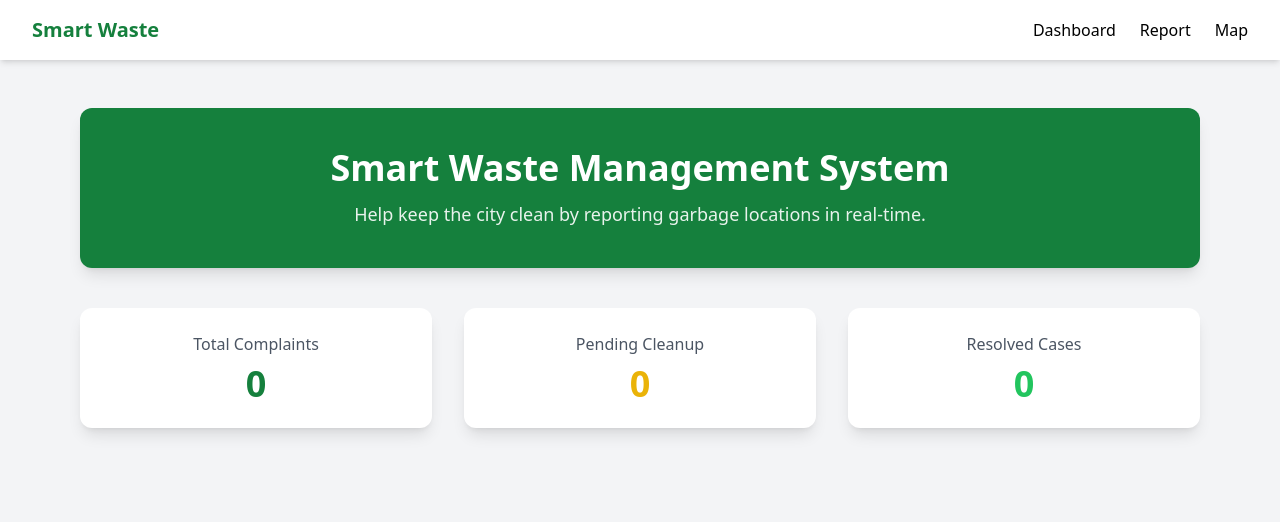
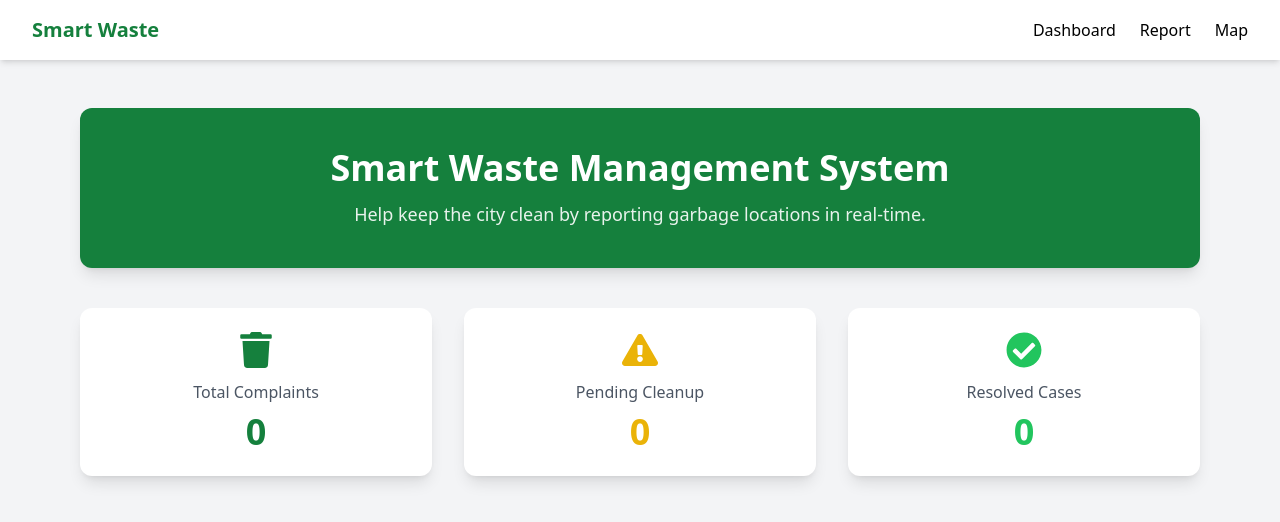
Before and after one commit to srushti-projects/smart-waste-system, a React (Create React App) app in the folder frontend/: page / in a window 1280 px wide. Shown: the top 522 px of the page. Built offline with nearby package versions, Linux system fonts and the light colour scheme.

Commit message:
Added dashboard icons UI

```diff
--- a/frontend/package.json
+++ b/frontend/package.json
@@ -12,6 +12,7 @@
     "leaflet.heat": "^0.2.0",
     "react": "^19.2.4",
     "react-dom": "^19.2.4",
+    "react-icons": "^5.6.0",
     "react-leaflet": "^5.0.0",
     "react-router-dom": "^7.13.1",
     "react-scripts": "5.0.1",
--- a/frontend/src/pages/Dashboard.js
+++ b/frontend/src/pages/Dashboard.js
@@ -1,5 +1,6 @@
+import { FaTrash, FaCheckCircle, FaExclamationTriangle } from "react-icons/fa";
+
 function Dashboard({ reports }) {
-
   const totalReports = reports.length;
 
   return (
@@ -7,7 +8,6 @@ function Dashboard({ reports }) {
 
       {/* Hero Section */}
       <div className="bg-green-700 text-white p-10 rounded-xl shadow-lg text-center mb-10">
-
         <h1 className="text-4xl font-bold mb-3">
           Smart Waste Management System
         </h1>
@@ -15,13 +15,14 @@ function Dashboard({ reports }) {
         <p className="text-lg opacity-90">
           Help keep the city clean by reporting garbage locations in real-time.
         </p>
-
       </div>
 
       {/* Stats Cards */}
       <div className="grid grid-cols-1 md:grid-cols-3 gap-8">
 
+        {/* Total Complaints */}
         <div className="bg-white p-6 rounded-xl shadow-lg text-center hover:shadow-xl transition">
+          <FaTrash className="text-green-700 text-4xl mx-auto mb-3" />
 
           <h3 className="text-gray-600 mb-2">
             Total Complaints
@@ -30,10 +31,11 @@ function Dashboard({ reports }) {
           <p className="text-4xl font-bold text-green-700">
             {totalReports}
           </p>
-
         </div>
 
+        {/* Pending Cleanup */}
         <div className="bg-white p-6 rounded-xl shadow-lg text-center hover:shadow-xl transition">
+          <FaExclamationTriangle className="text-yellow-500 text-4xl mx-auto mb-3" />
 
           <h3 className="text-gray-600 mb-2">
             Pending Cleanup
@@ -42,10 +44,11 @@ function Dashboard({ reports }) {
           <p className="text-4xl font-bold text-yellow-500">
             {totalReports}
           </p>
-
         </div>
 
+        {/* Resolved Cases */}
         <div className="bg-white p-6 rounded-xl shadow-lg text-center hover:shadow-xl transition">
+          <FaCheckCircle className="text-green-500 text-4xl mx-auto mb-3" />
 
           <h3 className="text-gray-600 mb-2">
             Resolved Cases
@@ -54,7 +57,6 @@ function Dashboard({ reports }) {
           <p className="text-4xl font-bold text-green-500">
             0
           </p>
-
         </div>
 
       </div>
```
Also changed, not shown: 1 other file (tests, documents, lock files or other folders).
